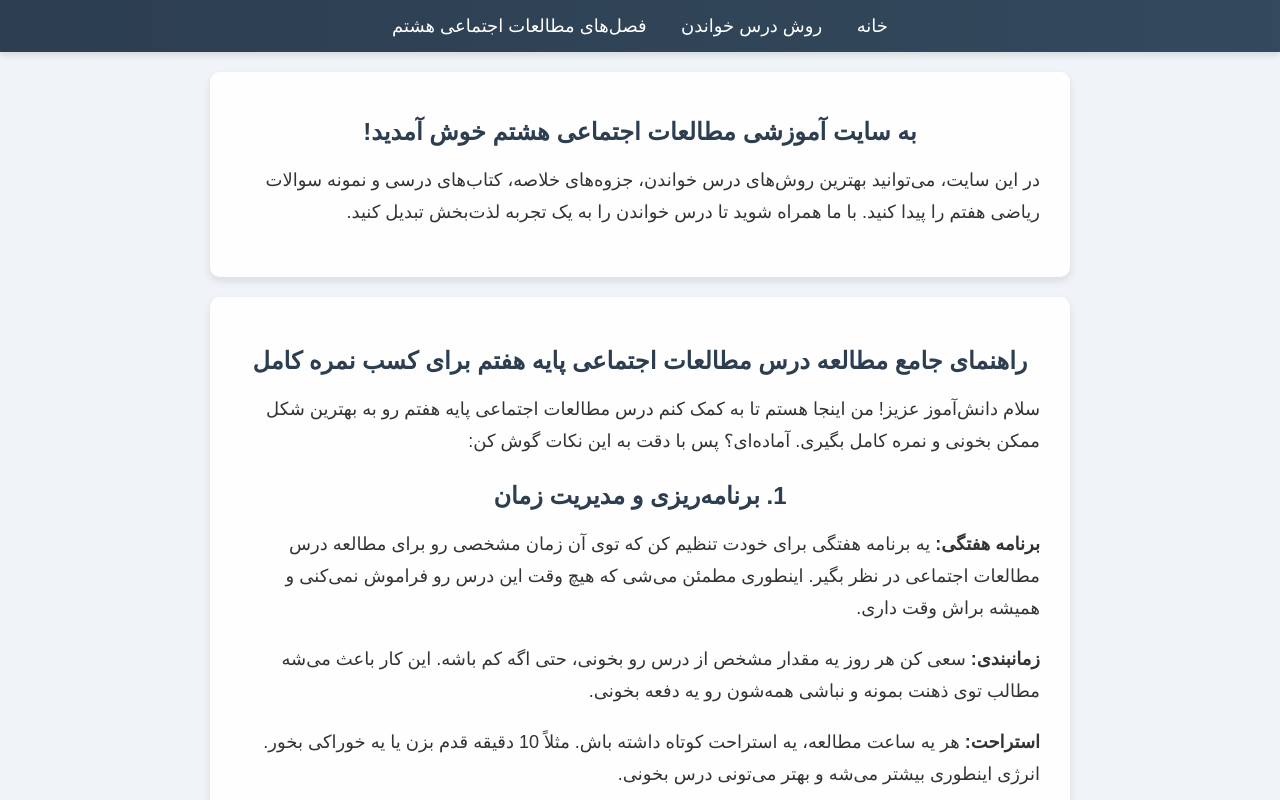
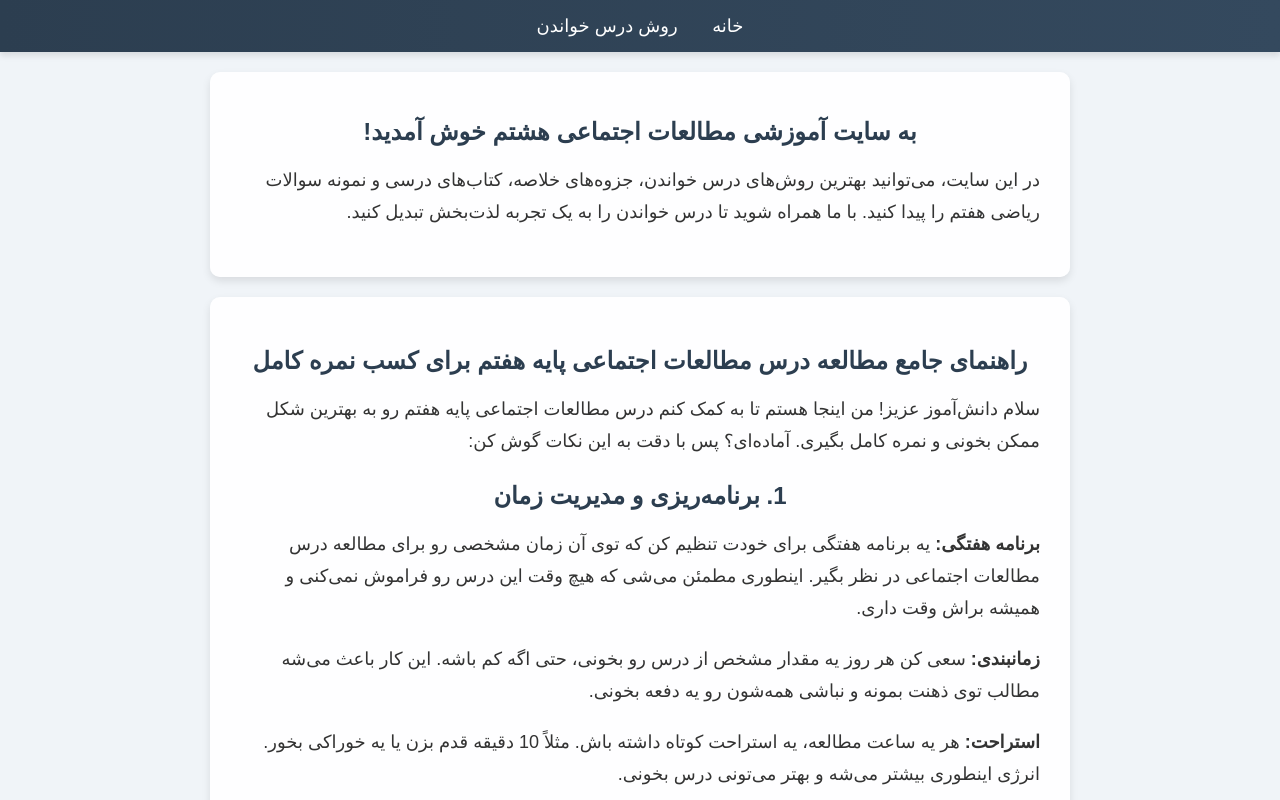
Before and after one commit to hesam878/-lesson2, a plain HTML site: page amozesh motaleat1.html in a window 1280 px wide. Shown: the top 800 px of the page. Drawn offline with Linux system fonts and the light colour scheme; a web font is replaced by a local one.

Commit message:
Update amozesh motaleat1.html

```diff
--- a/amozesh motaleat1.html
+++ b/amozesh motaleat1.html
@@ -137,7 +137,6 @@
     <div class="navbar">
         <a href="#home">خانه</a>
         <a href="#study-methods">روش درس خواندن</a>
-        <a href="#chapters">فصل‌های مطالعات اجتماعی هشتم</a>
     </div>
 
     <!-- صفحه اصلی -->
```
